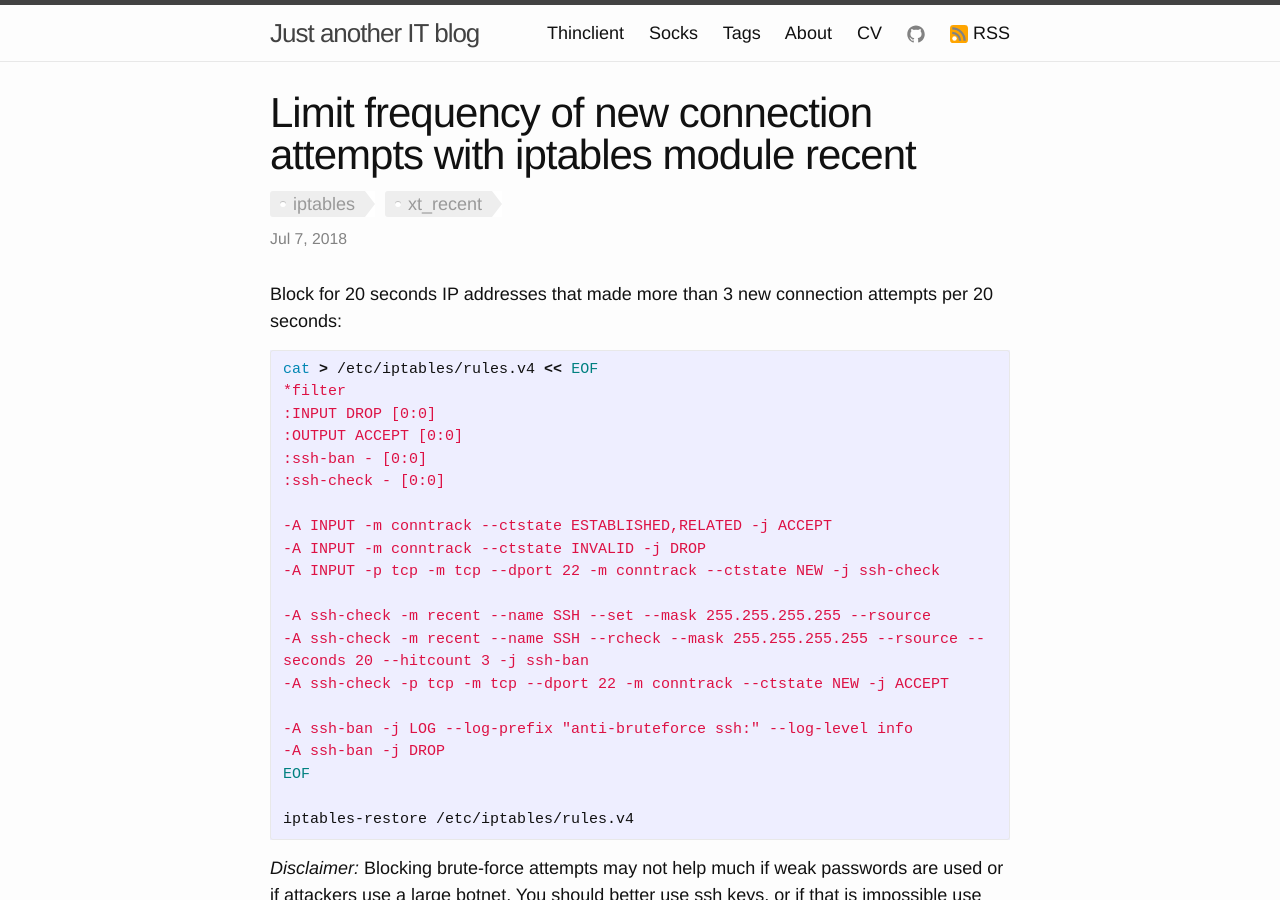
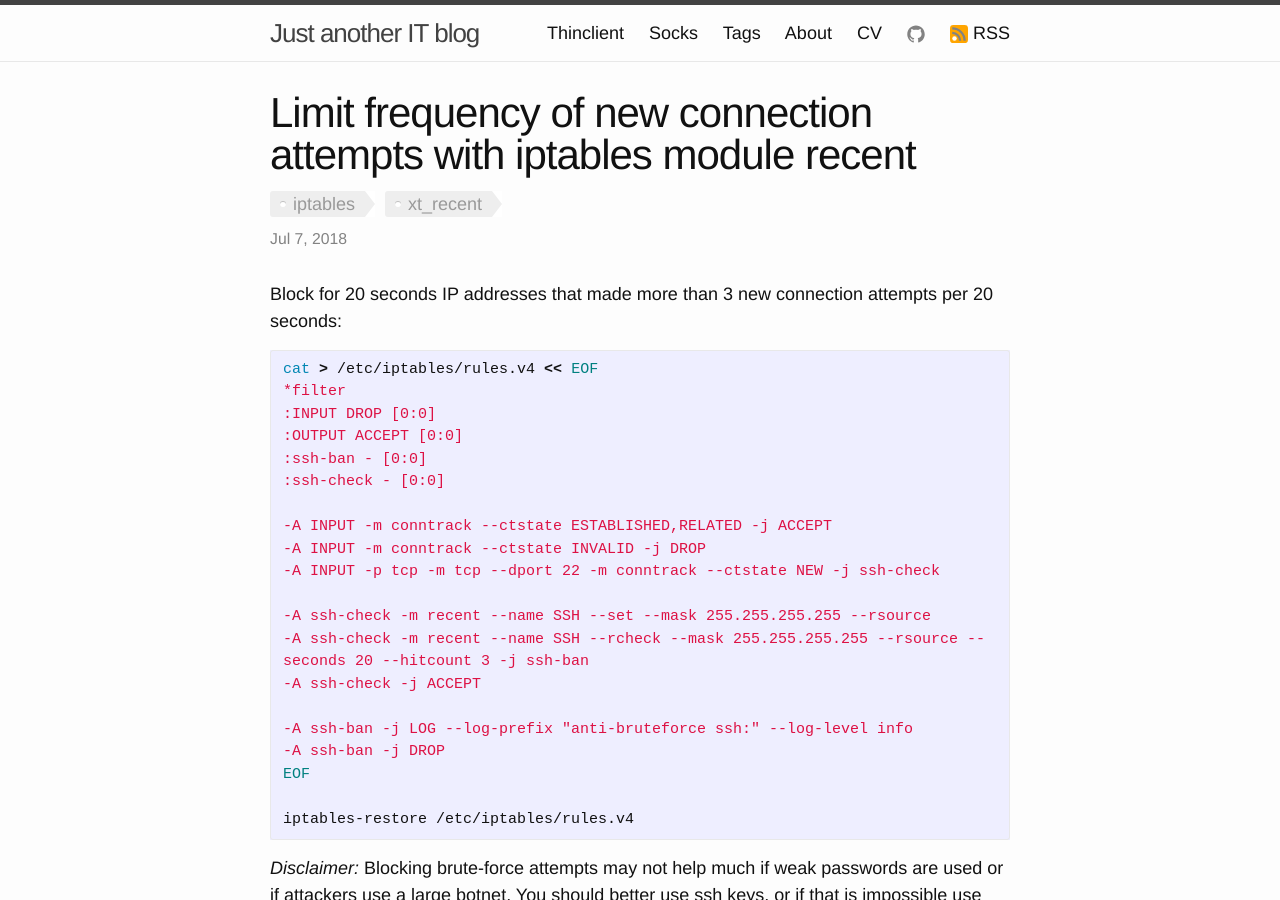
Before and after one commit to selivan/selivan.github.io, a Jekyll site: the page built from _posts/2018-07-07-limit-new-connections-frequency-with-iptables-recent.md, in a window 1280 px wide and 900 px high. Built offline with Jekyll 4.4.1, drawn with Linux system fonts in a browser that asks for light colours; comment, search, counter and statistics services are not loaded.

Commit message:
update post

```diff
--- a/_posts/2018-07-07-limit-new-connections-frequency-with-iptables-recent.md
+++ b/_posts/2018-07-07-limit-new-connections-frequency-with-iptables-recent.md
@@ -21,7 +21,7 @@ cat > /etc/iptables/rules.v4 << EOF
 
 -A ssh-check -m recent --name SSH --set --mask 255.255.255.255 --rsource
 -A ssh-check -m recent --name SSH --rcheck --mask 255.255.255.255 --rsource --seconds 20 --hitcount 3 -j ssh-ban
--A ssh-check -p tcp -m tcp --dport 22 -m conntrack --ctstate NEW -j ACCEPT
+-A ssh-check -j ACCEPT
 
 -A ssh-ban -j LOG --log-prefix "anti-bruteforce ssh:" --log-level info
 -A ssh-ban -j DROP
```
